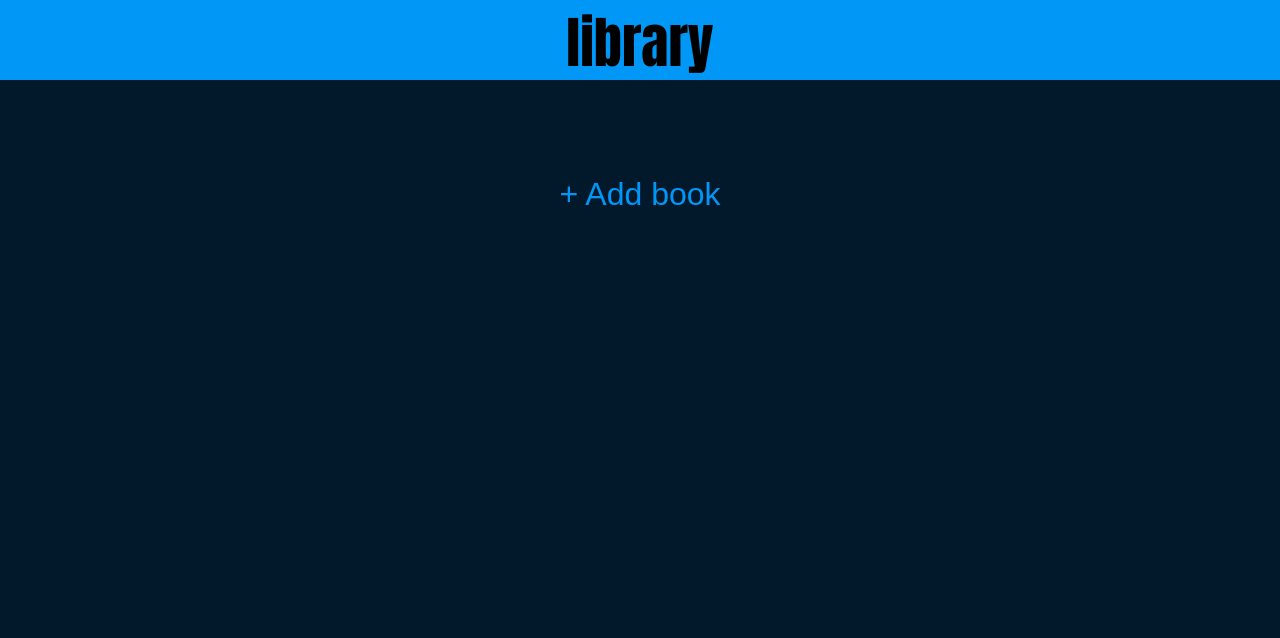
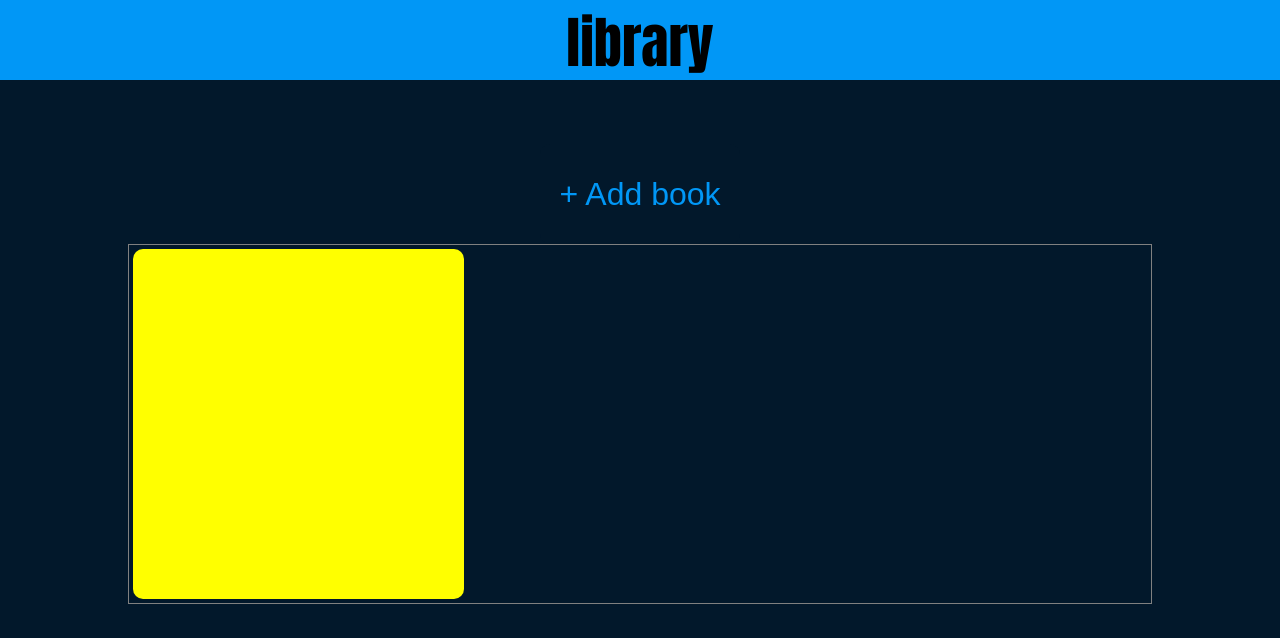
Before and after one commit to Ki1chi/libraryproject, a plain HTML site: page index.html in a window 1280 px wide. Drawn offline with Linux system fonts and the light colour scheme.

Commit message:
added basic styling for contents

```diff
--- a/index.html
+++ b/index.html
@@ -23,12 +23,13 @@
                 <label for="check">Have you read it?</label>
                 <input type="checkbox" required name="check" id="check" >
             </div>
-
             <input type="submit" value="Submit" id="submit">
         </form>
     </div>
     <div id="overlay"></div>
-    <div class="main"></div>
+    <div class="main">
+        <div class="item"></div>
+    </div>
 
 </body>
 </html>
--- a/script.js
+++ b/script.js
@@ -29,9 +29,6 @@ function closePopup(popup){
 
 
 
-
-
-
 let myLibrary = [];
 
 function Book(){
--- a/styles.css
+++ b/styles.css
@@ -67,6 +67,7 @@ button:hover{
     font-size: 1.7rem;
     width: 100%;;
     margin-top: 20px;
+    font-family:Impact, Haettenschweiler, 'Arial Narrow Bold', sans-serif;
 }
 
 .input{
@@ -74,7 +75,7 @@ button:hover{
     font-size: 1.3rem;
     background: #CCDBDC;
     width: 80%;
-    height: 50px;
+    height: 13%;
     border-radius: 10px;
     border-style: none;
 }
@@ -87,7 +88,7 @@ button:hover{
     border-radius: 10px;
     background: #007EA7;
     width: 80%;
-    height: 50px;
+    height: 13%;
     margin-bottom: 20px;
     font-size: 1.4rem;
 }
@@ -132,3 +133,18 @@ button:hover{
     opacity: 1;
 
 }
+.main{
+    transform: translateX(10vw);
+    width: 80%;
+    overflow: auto;
+    display: grid;
+    gap: 10px;
+    padding: 4px;
+    border: 1px solid grey;
+    grid-template-rows: repeat(auto-fill,minmax(350px, 1fr));
+    grid-template-columns: repeat(auto-fill, minmax(300px, 1fr));
+}
+.item{
+    background: yellow;
+    border-radius: 10px;
+}
```
